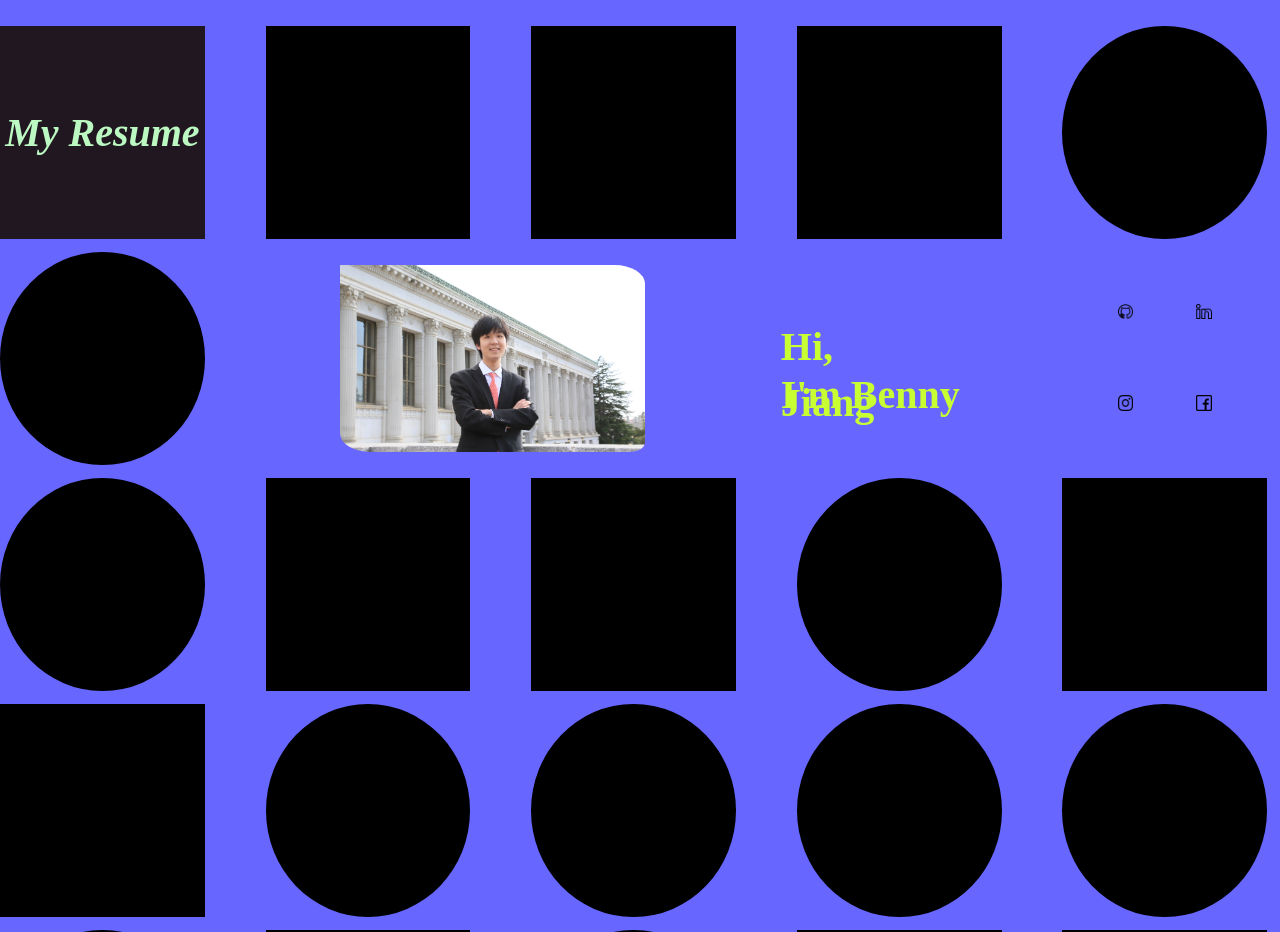
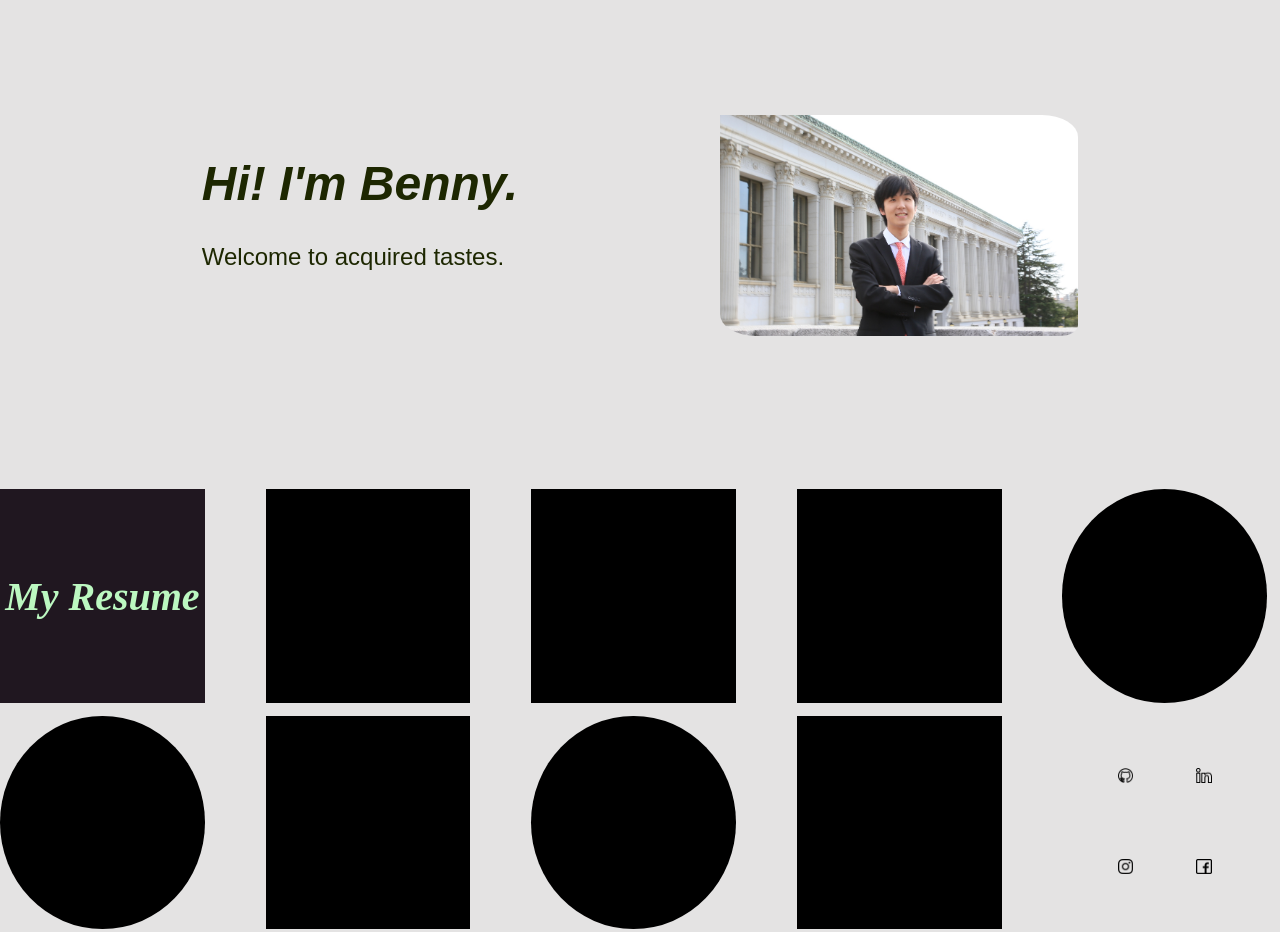
Before and after one commit to Bennyoooo/Bennyooo.github.io, a plain HTML site: page index.html in a window 1280 px wide. Shown: the top 932 px of the page. Drawn offline with nearby package versions, Linux system fonts and the light colour scheme; a web font is replaced by a local one.

Commit message:
change style

```diff
--- a/index.html
+++ b/index.html
@@ -4,12 +4,21 @@
     <head>
         <meta charset="utf-8">
         <title>Personal Website</title>
-        <link href="style.css" rel="stylesheet" type="text/css">
+		<link href="style.css" rel="stylesheet" type="text/css">
+		<link rel="stylesheet" href="https://use.typekit.net/dnk2pxt.css">
     </head>
 
 <body>
 
 	<div id="container">
+		<div class="headline align-items-center">
+			<div>
+				<h1 class="text">Hi!  I'm Benny.</h1>
+				<p style="margin-block-start: 0"> Welcome to acquired tastes. </p>
+			</div>
+			<img src="assets/images/Screen Shot 2018-07-22 at 10.15.44 PM copy.jpg" class="avatar">
+		</div>
+
 		<div id="first-row" class="row">
 			<div class="square resume">
 				<a target="_blank" href="https://drive.google.com/file/d/10hc_AuHBi0ykFbXyHwNmO0QXmSl_dPR3/view?usp=sharing">My Resume</a>
@@ -22,13 +31,9 @@
 
 		<div id="second-row" class="row">
 			<div class="circle"></div>
-			<div class="square long">
-				<img src="assets/images/Screen Shot 2018-07-22 at 10.15.44 PM copy.jpg" class="avatar">
-			</div>
-			<div class="square text">
-				<p>Hi,</p>
-                I'm Benny Jiang
-            </div>
+			<div class="square"></div>
+			<div class="circle"></div>
+			<div class="square"></div>
 			<div class="square sites">
 				<div class="sites-container">
 					<a target="_blank" href="https://github.com/Bennyoooo">
--- a/style.css
+++ b/style.css
@@ -1,6 +1,6 @@
 body {
-	font-family: 'Karla';
-	background: rgb(103, 103, 255);
+	font-family: 'sans-serif';
+	background: rgb(228, 227, 227);
 	width: 100%;
 	height: 100%;
 	position: absolute;
@@ -33,13 +33,20 @@ div {
     width: 100%;
     max-width: 2000px;
     position: relative;
-    padding-top: 2%;
-    /* display: flex;
-    flex-direction: column; */
-    /* top: calc(50% - 240px); */
-    /* left: calc(50% - 240px); */
 }
 
+.headline {
+    display: flex;
+    color: rgb(29, 39, 1);
+    width: 100%;
+    text-align: left;
+    padding-bottom: 12%;
+    padding-top: 9%;
+    justify-content: space-evenly;
+    font-family: futura-pt, sans-serif;
+    font-weight: 150;
+    font-size: 150%;
+}
 .circle {
     /* padding-top: 16%; */
     width: 16%;
@@ -48,6 +55,7 @@ div {
     border-radius: 50%;
 
 }
+
 .square {
     width: 16%;
     background: black;
@@ -74,22 +82,20 @@ div {
 
 .text {
     background: transparent;
-    padding-top: 4%;
-    color: rgb(200, 255, 50);
-    font-size: 250%;
-    font-weight: bolder;
+    color: rgb(29, 39, 1);
+    font-size: 200%;
     text-align: left;
-    line-height: 20%;
+    vertical-align: middle;
+    font-weight: 700;
+    font-style: italic;
+    margin-block-start: 0;
 }
 
 .avatar {
-    max-width:100%;
-    max-height:100%;
+    display: block;
+    max-width:28%;
+    max-height:28%;
     border-radius: 0 10% 5% 10%
-    /* background-image: url("assets/images/Screen Shot 2018-07-22 at 10.15.44 PM copy.jpg");
-    background-repeat: no-repeat;
-    background-size: contain;
-    background-position: center; */
 }
 
 .resume {
@@ -106,7 +112,6 @@ div {
 }
 
 .sites {
-    padding-left: 1%;
     background: transparent;
     display: flex;
     flex-direction: column;
@@ -117,3 +122,12 @@ div {
     max-width: 50%;
     max-height: 50%;
 }
+
+.transparent-square {
+    background: transparent;
+}
+
+.align-items-center {
+    -ms-flex-align: center!important;
+    align-items: center!important;
+}
```
Also changed, not shown: assets/images/Seal_of_University_of_California,_Berkeley.svg.png (added), assets/images/berkeley.png (added).
